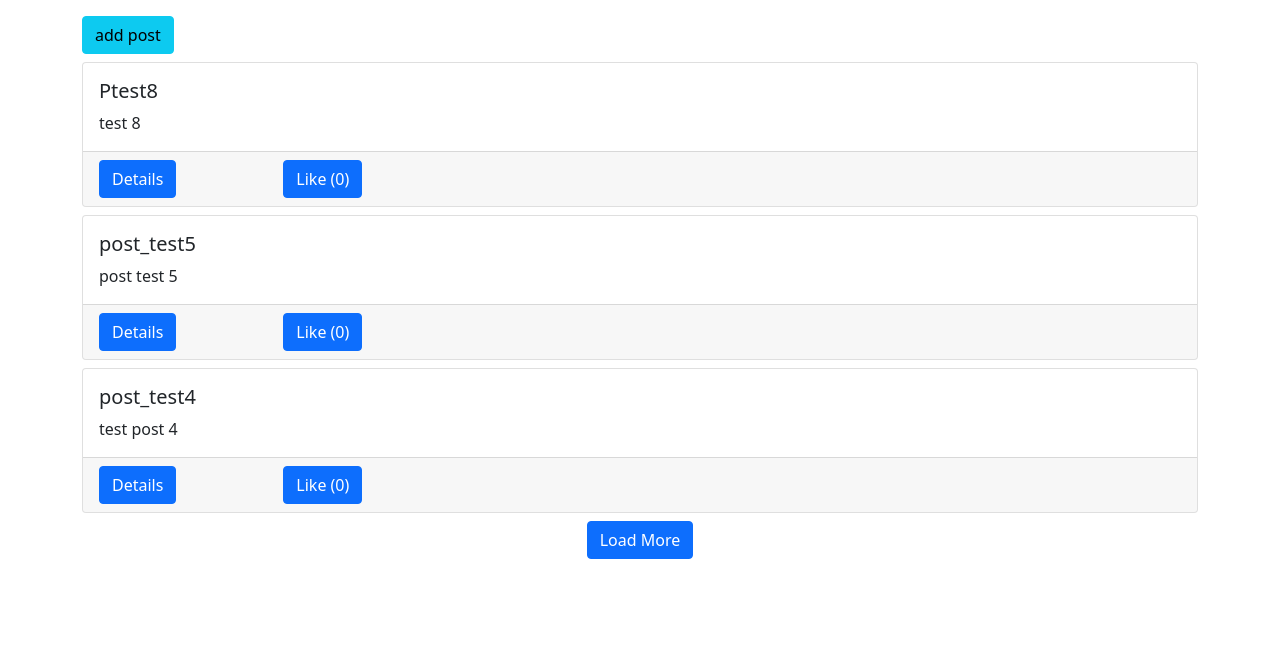
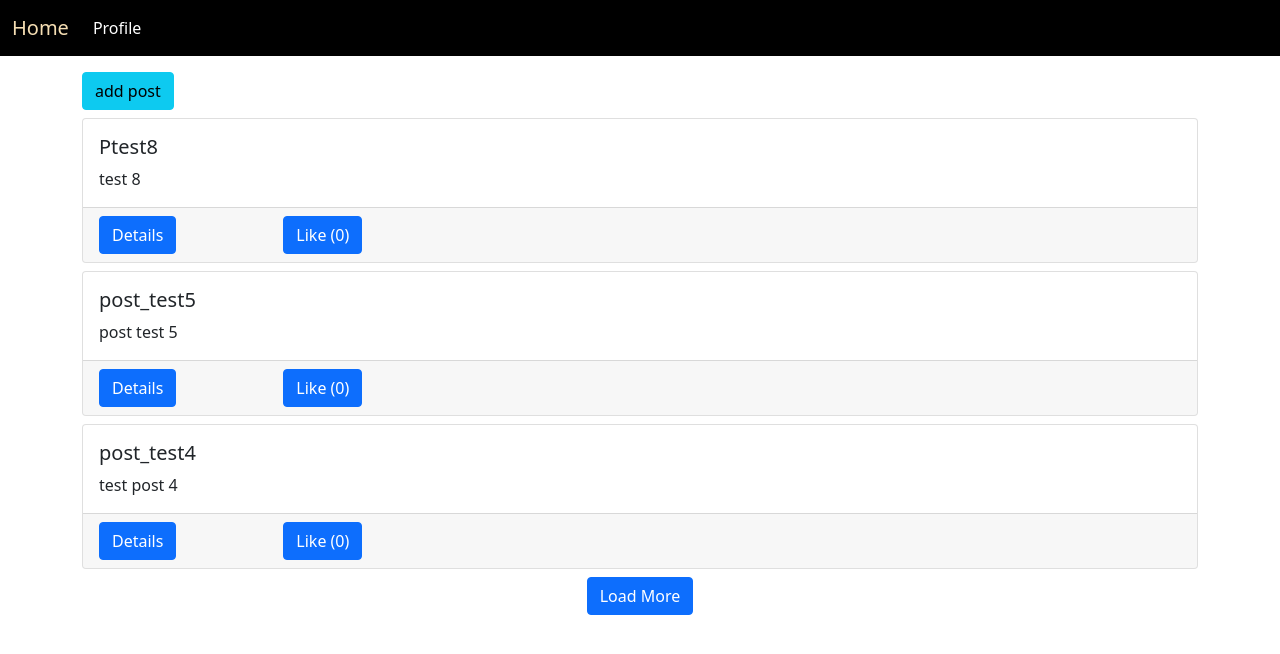
Before and after one commit to EdwinACL831/webapp_django, a Django app: page / in a window 1280 px wide. Shown: the top 654 px of the page. Run offline with Django 4.2, Linux system fonts and the light colour scheme; a user stored in the database is signed in; data comes from the database, SQL or seed files in the repository; data that the repository does not hold is empty; some libraries are stand-ins or nearby versions.

Commit message:
A4: adds HTML navbar element and JS to highlight the user's selection

```diff
--- a/src/posts/static/posts/main.js
+++ b/src/posts/static/posts/main.js
@@ -190,3 +190,18 @@ const myDropzone = new Dropzone("#my-dropzone", {
 })
 
 getData();
+
+const onClickHandler = (event) => {
+    const btnId = event ? event.target.id : "home-link";
+    navbarBtnIds.forEach(id => {
+        const btn = document.getElementById(id);
+        if(id === btnId) {
+            btn.classList.add("option-clicked");
+        } else {
+            btn.classList.remove("option-clicked");
+        }
+    })
+}
+
+navbarHomeBtn.addEventListener("click", onClickHandler);
+onClickHandler(null);
--- a/src/static/functions.js
+++ b/src/static/functions.js
@@ -1,3 +1,7 @@
+const navbarBtnIds = ["home-link", "profile-link"];
+const navbarHomeBtn = document.getElementById("home-link");
+const navbarProfileBtn = document.getElementById("profile-link");
+
 const handleAlerts = (type, message) => {
     alertContainer.innerHTML = `
         <div class="alert alert-${type}" role="alert">
--- /dev/null
+++ b/src/static/navbar-styles.css
@@ -0,0 +1,28 @@
+.option {
+    color: white;
+    &:hover {
+        color: wheat;
+    }
+}
+
+.option-clicked {
+    color: wheat;
+}
+
+/*#home-link {
+    color: white;
+    &:hover {
+        color: wheat;
+    }
+}
+
+#profile-link {
+    color: white;
+    &:hover {
+        color: wheat;
+    }
+}*/
+
+#navbar-container {
+    background-color: black;
+}
--- a/src/templates/base.html
+++ b/src/templates/base.html
@@ -14,6 +14,7 @@
 
     <!-- Custom css -->
     <link rel="stylesheet" href="{% static 'styles.css' %}">
+    <link rel="stylesheet" href="{% static 'navbar-styles.css' %}">
 
     <!-- dropzone -->
     <link rel="stylesheet" href="{% static 'dropzone.css' %}">
@@ -30,7 +31,7 @@
   </head>
   <body>
     {% include "navbar.html" %}
-    <div class="container mt-3">
+    <div class="container mt-3 mb-3">
         {% block content %}
         {% endblock content %}
     </div>
--- a/src/templates/navbar.html
+++ b/src/templates/navbar.html
@@ -0,0 +1,15 @@
+<nav class="navbar navbar-expand-lg bg-body-tertiary mb-3" id="navbar-container">
+  <div class="container-fluid">
+    <a class="navbar-brand option option-clicked" id="home-link" href="/">Home</a>
+    <button class="navbar-toggler" type="button" data-bs-toggle="collapse" data-bs-target="#navbarNav" aria-controls="navbarNav" aria-expanded="false" aria-label="Toggle navigation">
+      <span class="navbar-toggler-icon">toogle</span>
+    </button>
+    <div class="collapse navbar-collapse" id="navbarNav">
+      <ul class="navbar-nav">
+        <li class="nav-item">
+          <a class="nav-link active option option-clicked" id="profile-link" aria-current="page" href="/profiles/my">Profile</a>
+        </li>
+      </ul>
+    </div>
+  </div>
+</nav>
```
Also changed, not shown: src/profiles/static/profiles/main.js (+16 -1 lines).
